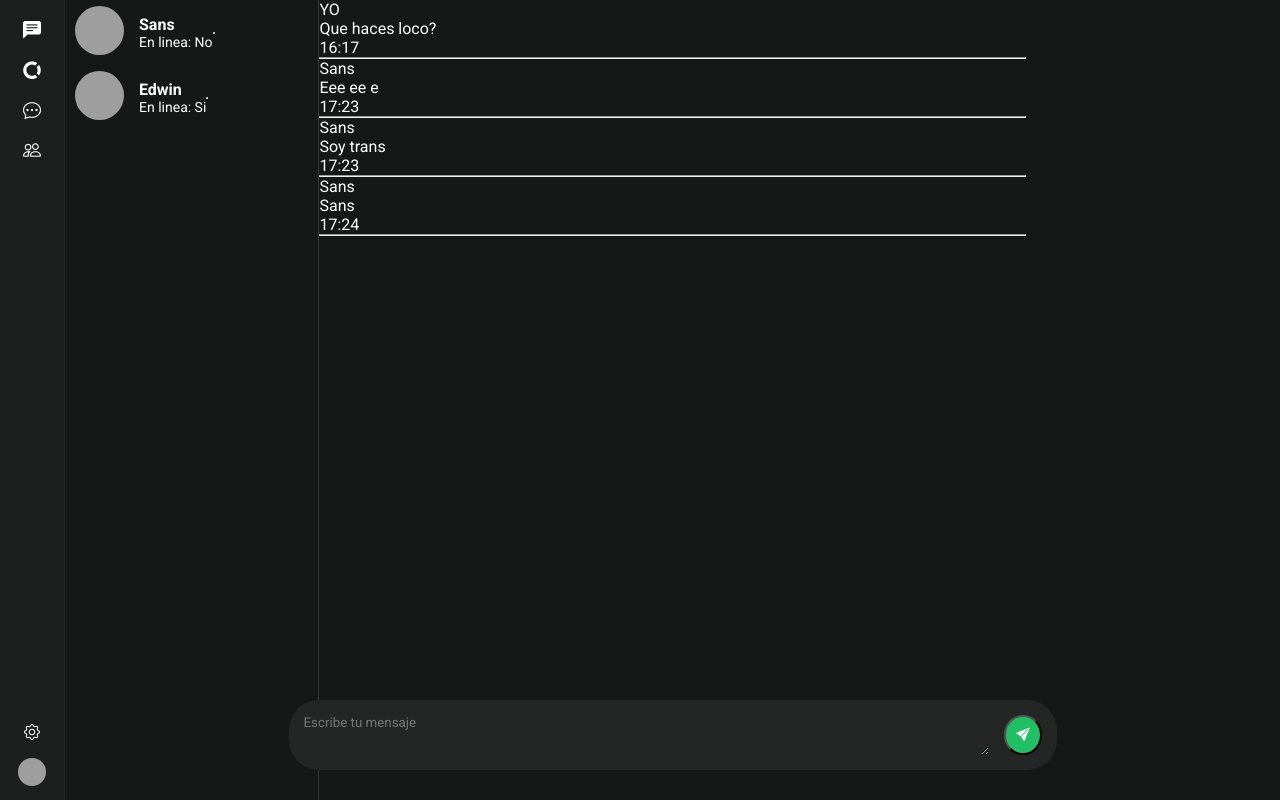
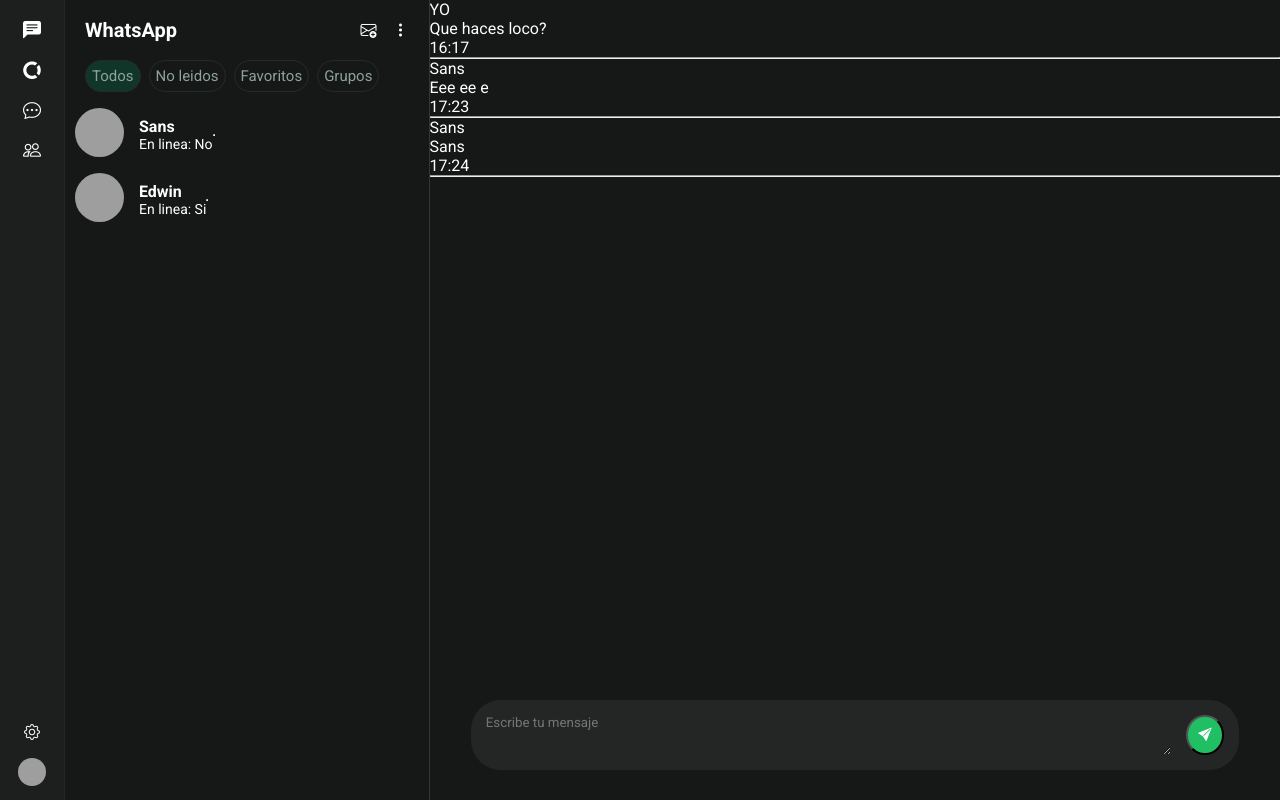
Before and after one commit to DalilaParis/UTN_TPfinal, a React (Vite) app: page /contacto/1 in a window 1280 px wide. Built offline with nearby package versions, Linux system fonts and the light colour scheme; grey boxes are pictures that could not be loaded.

Commit message:
Añadido de diseños de la interfaz

```diff
--- /dev/null
+++ b/src/Components/Header/HeaderMessage.css
@@ -0,0 +1,45 @@
+@import url("https://cdn.jsdelivr.net/npm/bootstrap-icons@1.13.1/font/bootstrap-icons.min.css");
+
+.header-container{
+    display: flex;
+    flex-direction: row;
+    justify-content: space-between;
+    padding: 10px 20px;
+    color: white;
+    align-items: center;
+}
+
+.header-Logo{
+    display: flex;
+    font-size: 20px;
+    font-weight: bold;
+    height: 40px;
+    align-items: center;
+}
+
+.header-icons{
+    display: flex;
+    gap: 16px;
+}
+
+.buttons-container{
+    display: flex;
+    gap: 8px;
+    padding: 0px 20px 10px;
+    align-items: center;
+    flex-wrap: wrap;
+}
+
+.buttons-container a{
+    padding: 6px;
+    border: 1px solid rgb(40, 41, 41);
+    border-radius: 50px;
+    text-decoration: none;
+    color: rgb(140, 163, 154);
+    align-items: center;
+    font-size: 15px;
+}
+
+.selection{
+    background-color: rgb(16, 54, 42);
+}
--- /dev/null
+++ b/src/Components/Header/HeaderMessage.jsx
@@ -0,0 +1,24 @@
+import React from 'react'
+import "./HeaderMessage.css"
+
+const HeaderMessage = () => {
+  return (
+    <div class="header-buttons-container">
+      <header class="header-container">
+          <span class="header-Logo">WhatsApp</span>
+          <div class="header-icons">
+              <i class="bi bi-envelope-plus"></i>
+              <i class="bi bi-three-dots-vertical"></i>
+          </div>
+      </header>
+      <div class="buttons-container">
+        <a href="" class="selection">Todos</a>
+        <a href="" class="not-selection">No leidos</a>
+        <a href="" class="not-selection">Favoritos</a>
+        <a href="" class="not-selection">Grupos</a>
+      </div>
+    </div>
+  )
+}
+
+export default HeaderMessage
--- a/src/Components/Navbar/Navbar.css
+++ b/src/Components/Navbar/Navbar.css
@@ -1,6 +1,6 @@
 @import url("https://cdn.jsdelivr.net/npm/bootstrap-icons@1.13.1/font/bootstrap-icons.min.css");
 
-header{
+.nav-wsp{
     display: flex;
     flex-direction: column;
     justify-content: space-between;
--- a/src/Screens/HomeScreen/HomeScreen.jsx
+++ b/src/Screens/HomeScreen/HomeScreen.jsx
@@ -1,12 +1,14 @@
 
 import React from 'react'
 import ContactList from '../../Components/ContactList/ContactList'
+import HeaderMessage from "../../Components/Header/HeaderMessage"
 import "./HomeScreen.css"
 
 const HomeScreen = () => {
   return (
     <div class="container-list">
         <div class='contact-list'>
+            <HeaderMessage/>
             <ContactList/>
         </div>
     </div>
--- a/src/Screens/MessageScreen/MessageScreen.jsx
+++ b/src/Screens/MessageScreen/MessageScreen.jsx
@@ -6,6 +6,7 @@
 import ContactList from '../../Components/ContactList/ContactList'
 import './messageScreen.css'
 import { ContactDetailContext } from '../../Context/ContactDetailContext'
+import HeaderMessage from '../../Components/Header/HeaderMessage'
 
 function MessageScreen() {
 
@@ -16,12 +17,17 @@
     return (
         <div className='message-screen'>
             <div className='message-screen__contact-list-container'>
+                <HeaderMessage/>
                 <ContactList/>
             </div>
             <div className='message-screen__messages-container'>
                 {
                     isContactDetailLoading
-                    ? <span>cargando...</span>
+                    ? <div id="startup">
+                        <svg class="spinner-container" width="65px" height="65px" viewBox="0 0 52 52">
+                            <circle class="path" cx="26px" cy="26px" r="20px" fill="none" stroke-width="4px" />
+                        </svg>
+                    </div>
                     : (
                         contactDetailed
                         ? <MessagesList
--- a/src/Screens/MessageScreen/messageScreen.css
+++ b/src/Screens/MessageScreen/messageScreen.css
@@ -3,6 +3,7 @@
     height: 100vh;
     background-color: rgb(22, 23, 23);
     color: white;
+    width: 100%;
 }
 
 .message-screen__contact-list-container{
@@ -11,11 +12,11 @@
     border-right: 1px solid rgb(51, 54, 54);
 }
 .message-screen__messages-container{
-    width: 100vh;
+    width: 70%;
     height: 100vh;
     display: flex;
+    padding-bottom: 100px;
     justify-content: center;
-    padding-bottom: 100px;
 
 }
 .messages-form-container{
@@ -24,3 +25,96 @@
     height: 100px;
     width: 60%;
 }
+
+#startup {
+        width: 100%;
+        height: 100%;
+        position: fixed;
+        background-color: rgb(22, 23, 23);
+        -moz-user-select: none;
+        -webkit-user-select: none;
+        display: flex;
+        align-items: center;
+        justify-content: center;
+      }
+
+      .spinner-container {
+        animation: rotate 2s linear infinite;
+        -webkit-animation: rotate 2s linear infinite;
+      }
+
+      .spinner-container .path {
+        stroke-dasharray: 1, 150;
+        /* 1%, 101% circumference */
+        stroke-dashoffset: 0;
+        stroke: rgba(27, 154, 89, 0.7);
+        stroke-linecap: round;
+        animation: dash 1.5s ease-in-out infinite;
+        -webkit-animation: dash 1.5s ease-in-out infinite;
+      }
+
+      @keyframes rotate {
+        100% {
+          transform: rotate(360deg);
+        }
+      }
+
+      @keyframes dash {
+        0% {
+          stroke-dasharray: 1, 150;
+          /* 1%, 101% circumference */
+          stroke-dashoffset: 0;
+        }
+        50% {
+          stroke-dasharray: 90, 150;
+          /* 70%, 101% circumference */
+          stroke-dashoffset: -35;
+          /* 25% circumference */
+        }
+        100% {
+          stroke-dasharray: 90, 150;
+          /* 70%, 101% circumference */
+          stroke-dashoffset: -124;
+          /* -99% circumference */
+        }
+      }
+
+      @-webkit-keyframes rotate {
+        100% {
+          transform: rotate(360deg);
+        }
+      }
+
+      @-webkit-keyframes dash {
+        0% {
+          stroke-dasharray: 1, 150;
+          /* 1%, 101% circumference */
+          stroke-dashoffset: 0;
+        }
+        50% {
+          stroke-dasharray: 90, 150;
+          /* 70%, 101% circumference */
+          stroke-dashoffset: -35;
+          /* 25% circumference */
+        }
+        100% {
+          stroke-dasharray: 90, 150;
+          /* 70%, 101% circumference */
+          stroke-dashoffset: -124;
+          /* -99% circumference */
+        }
+      }
+
+      .app-wrapper {
+        width: 100%;
+        height: 100%;
+      }
+
+      @media screen and (max-width: 600px) {
+        body {
+          overflow-x: auto;
+        }
+        .app-wrapper {
+          width: 600px;
+        }
+      }
--- a/src/data/contactsData.js
+++ b/src/data/contactsData.js
@@ -17,12 +17,6 @@
                 id: 2,
                 author: 'Sans',
                 content: "Eee ee e",
-                timestamp: '17:23'
-            },
-            {
-                id: 2,
-                author: 'Sans',
-                content: "Soy trans",
                 timestamp: '17:23'
             },
             {
```
